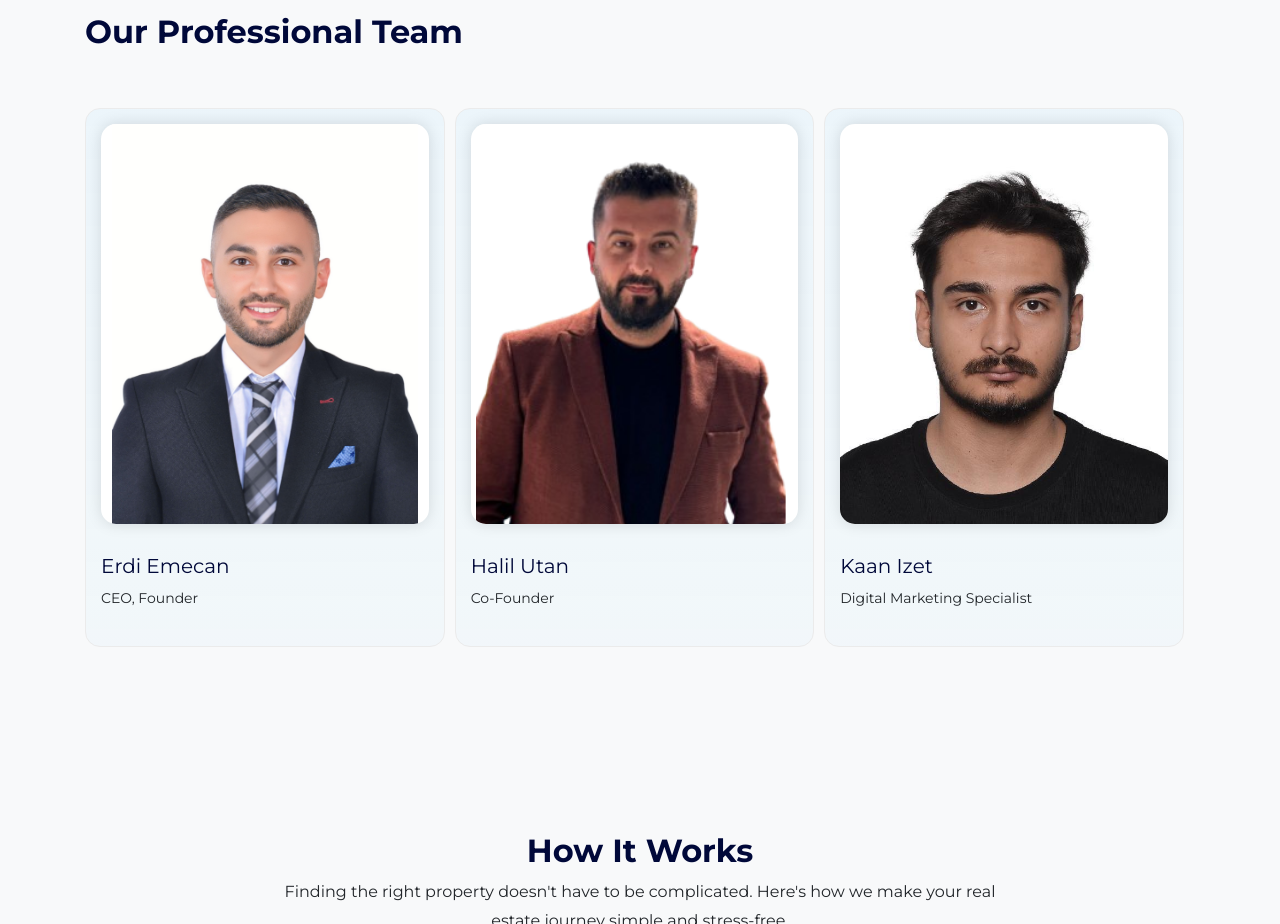
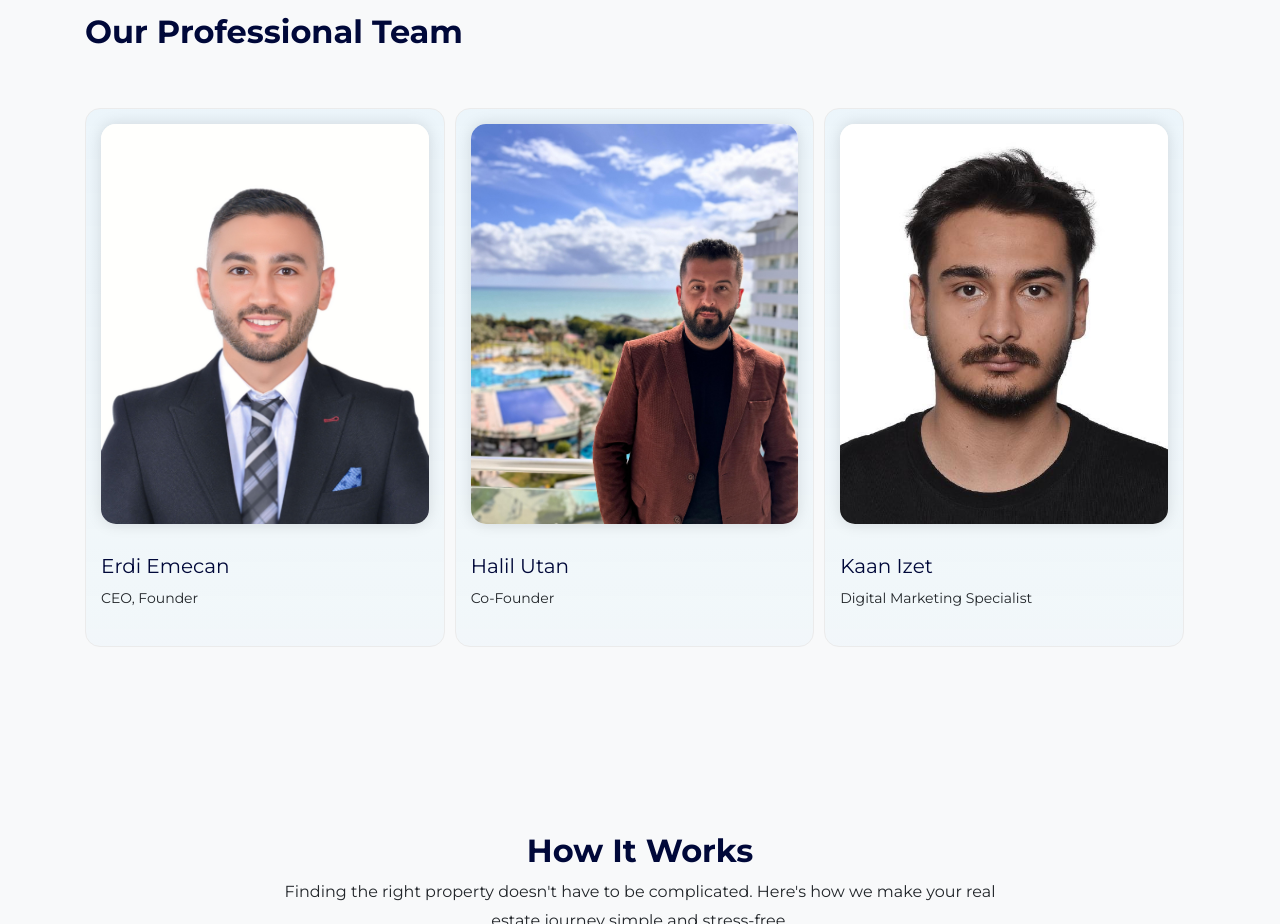
Before and after one commit to uguralpyildiz/lunaris, a plain HTML site: page index.html in a window 1280 px wide. Shown: the part 3920-4844 px from the top of the page. Drawn offline with Linux system fonts and the light colour scheme; files whose address does not match are found by name.

Commit message:
Add files via upload

```diff
--- a/css/style.css
+++ b/css/style.css
@@ -1652,8 +1652,8 @@ h1, .h1, h2, .h2, h3, .h3, h4, .h4 {
       .team-box .pic img{
         height: 100%;
         width: 100%;
-        object-fit: contain;
-        object-position: bottom;
+        object-fit: cover;
+        object-position: top;
         background: #fff;
       }
 
--- a/index.html
+++ b/index.html
@@ -416,7 +416,7 @@
 
           <div class="team">
             <div class="pic">
-              <img src="./2.png" alt="Image" class="img-fluid">
+              <img src="./2.jpg" alt="Image" class="img-fluid">
             </div>
             <h3 clas><a><span class="">Halil </span> Utan</a></h3>
             <span class="d-block position">Co-Founder</span>
@@ -428,7 +428,7 @@
 
           <div class="team">
             <div class="pic">
-              <img src="./3.JPG" alt="Image" class="img-fluid">
+              <img src="./3.jpg" alt="Image" class="img-fluid">
             </div>
             <h3 clas><a><span class="">Kaan </span> Izet</a></h3>
             <span class="d-block position">Digital Marketing Specialist</span>
```
Also changed, not shown: about.html (+2 -2 lines), 2.jpg (added), 1 other file.
